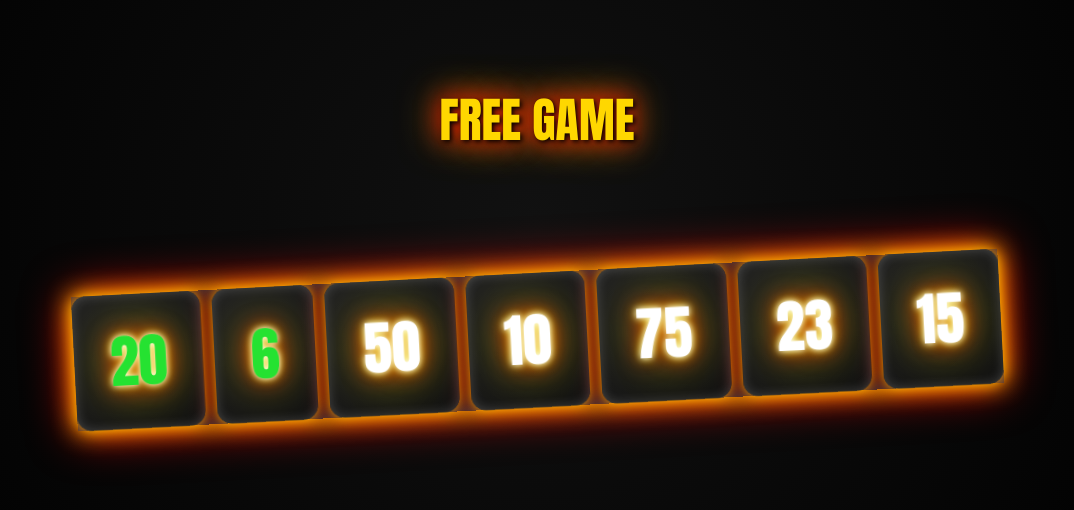
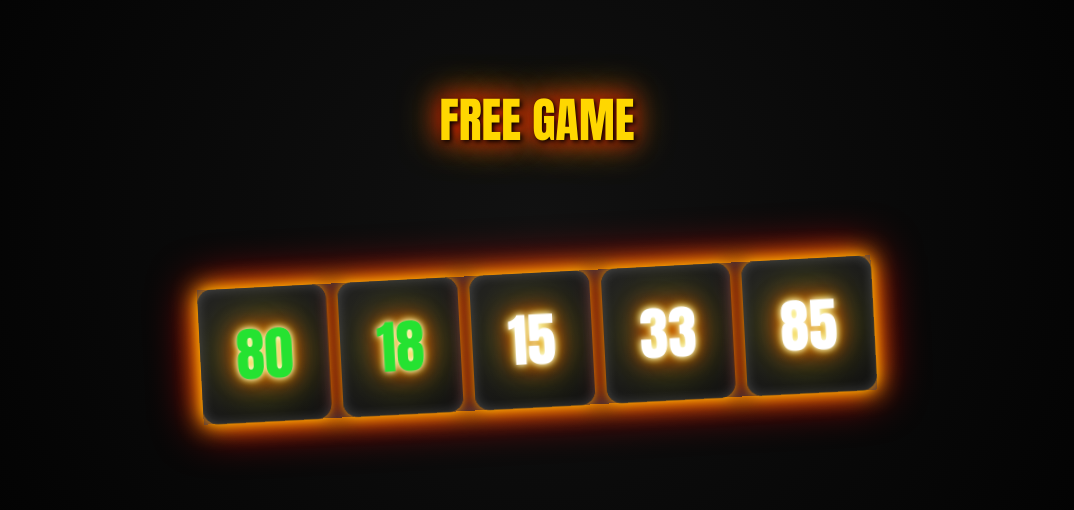
Before and after one commit to holoIntegratedOps/webpage-slideshow, a plain HTML site: page pages/forecast.html in a window 1280 px wide. Shown: the part 176-686 px from the top of the page, without its empty margins (103-1177 px from the left). Drawn offline with Linux system fonts and the light colour scheme.

Commit message:
free game

```diff
--- a/pages/forecast.html
+++ b/pages/forecast.html
@@ -10,13 +10,11 @@
     <div class="casino-background">
         <h1 class="gameName">FREE GAME</h1>
         <div class="container casino-glow active-glow">
-            <div style="color: rgb(37, 226, 49);">20</div>
-            <div style="color: rgb(37, 226, 49);">6</div>
-            <div>50</div>
-            <div>10</div>
-            <div>75</div>
-            <div>23</div>
+            <div style="color: rgb(37, 226, 49);">80</div>
+            <div style="color: rgb(37, 226, 49);">18</div>
             <div>15</div>
+            <div>33</div>
+            <div>85</div>
         </div>
 
     </div>
```
